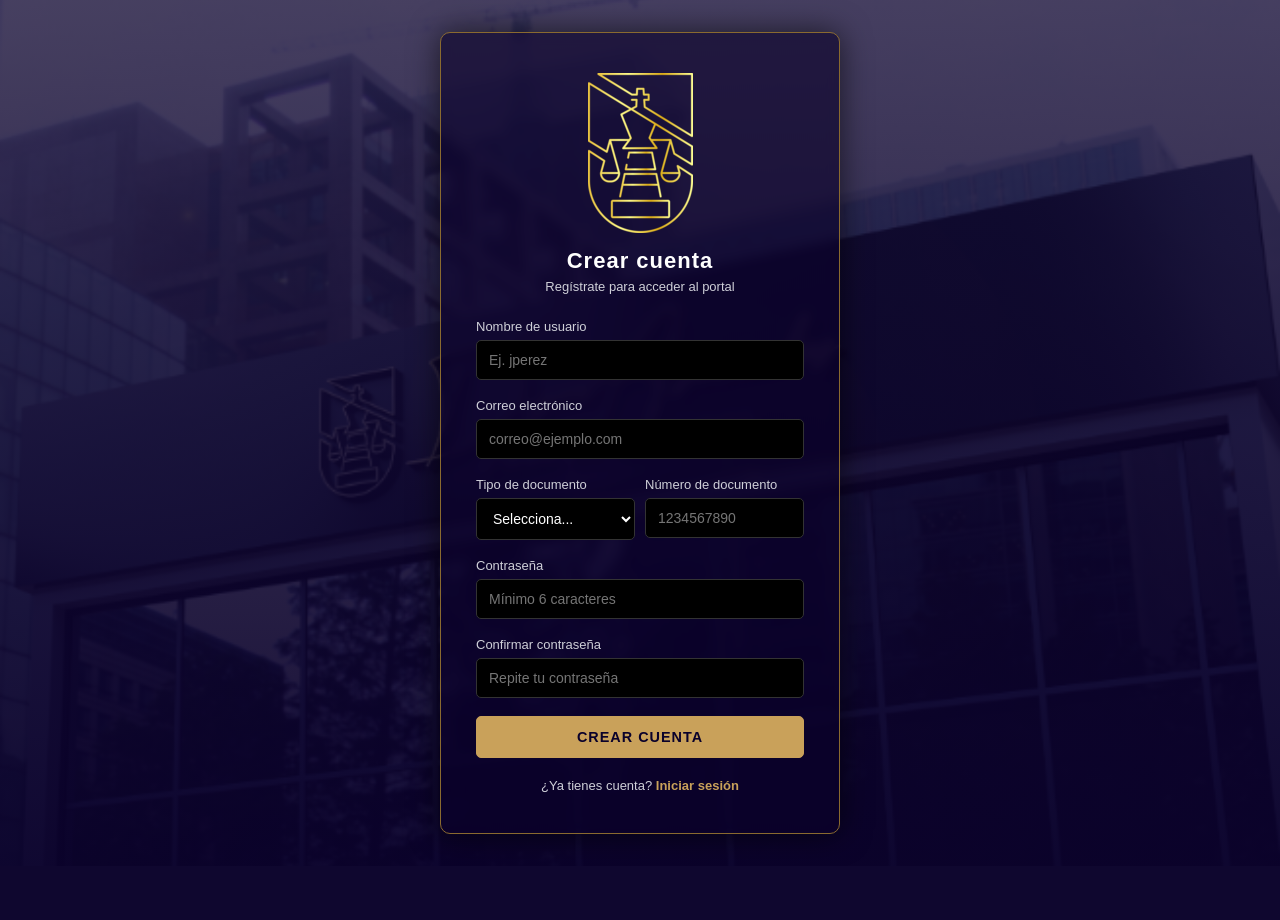
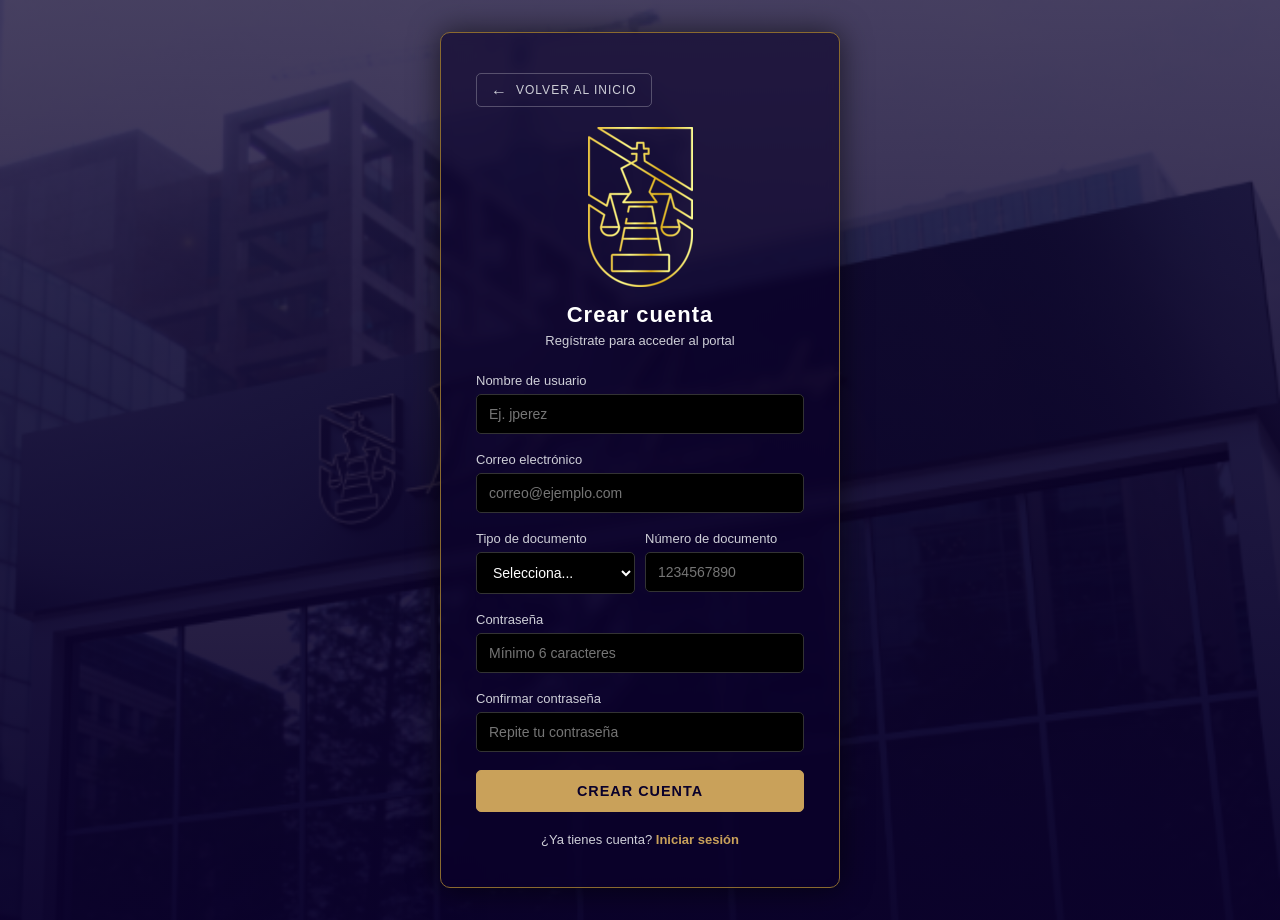
Before and after one commit to ele-SD/Dizar_Asociados, a PHP site: page /registro.php in a window 1280 px wide. Before the commit the page ends 844 px from the top, so only its background shows below. Run offline with PHP 8.4, Linux system fonts and the light colour scheme.

Commit message:
Le hice algunos cambios al boton

```diff
--- a/Dizar_Asociados-main/MVC/Vista/registro.php
+++ b/Dizar_Asociados-main/MVC/Vista/registro.php
@@ -62,6 +62,7 @@ if ($_SERVER["REQUEST_METHOD"] === "POST") {
 
 <div class="pagina-login">
     <div class="contenedor-login">
+         <a href="index.php" class="btn-volver">Volver al inicio</a>
         <img src="../imagenes/isotipo-dorado1.png" alt="Logo Dizar Asociados" class="logo">
         <h1>Crear cuenta</h1>
         <p class="subtitulo">Regístrate para acceder al portal</p>
```
